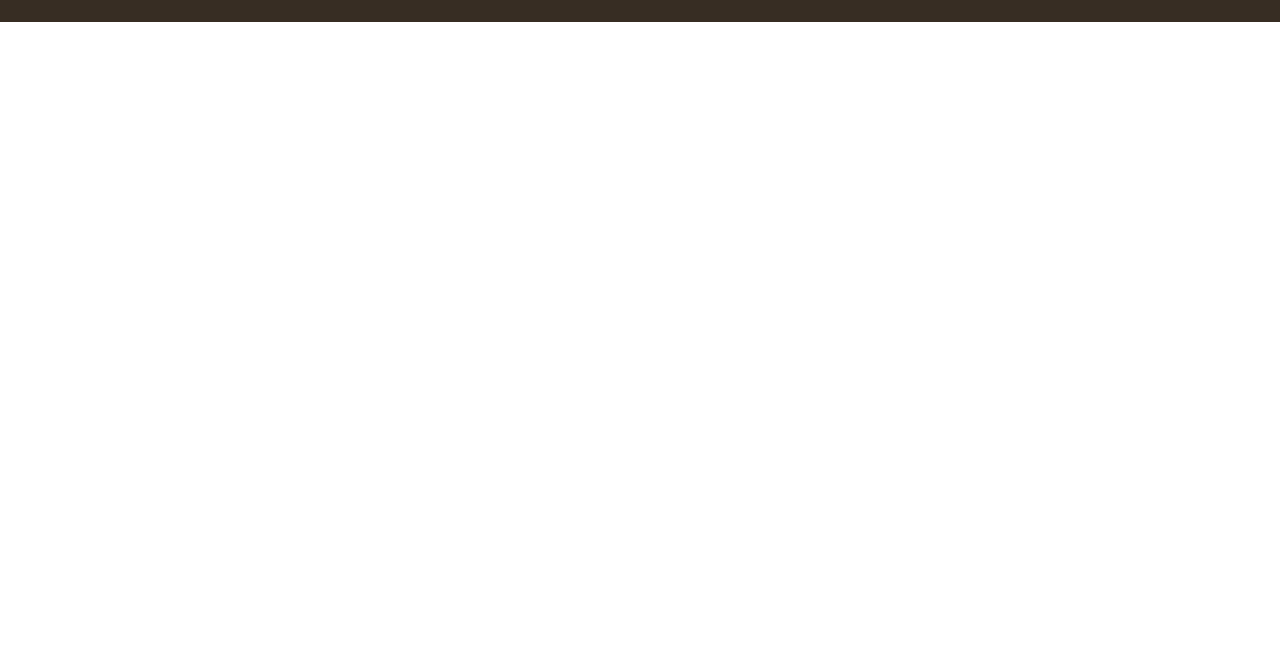
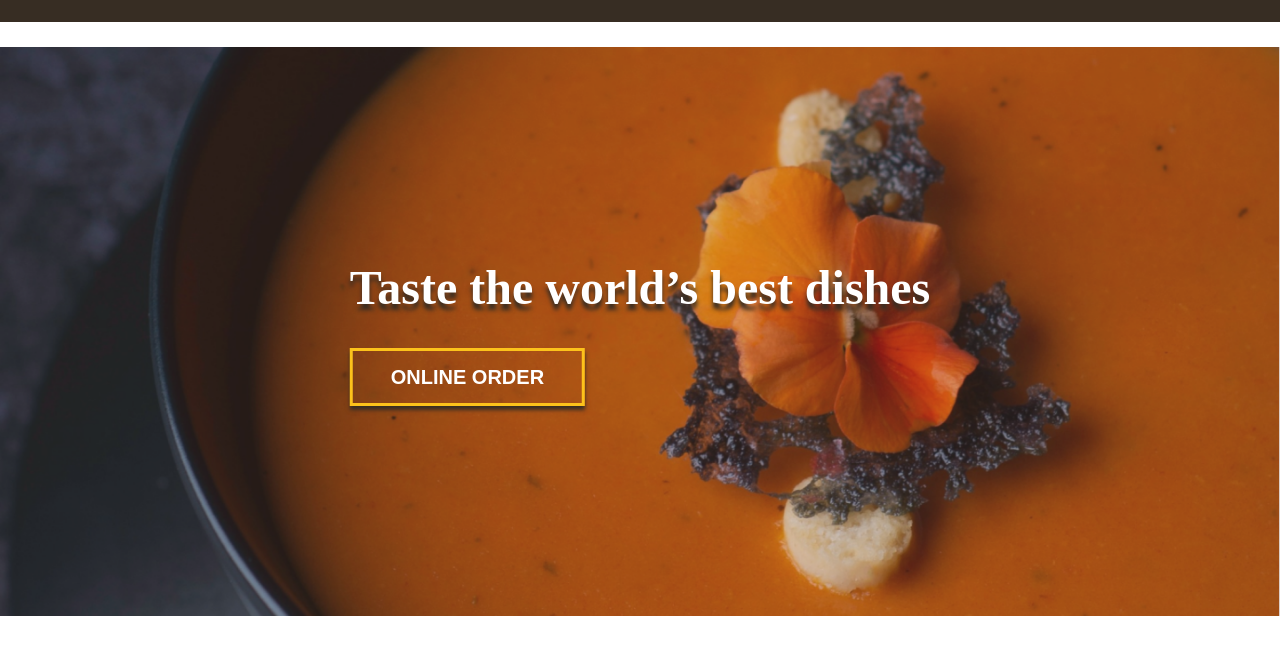
Before and after one commit to kurtskhala/homework7, a plain HTML site: page index.html in a window 1280 px wide. Shown: the part 82-736 px from the top of the page. Drawn offline with Linux system fonts and the light colour scheme.

Commit message:
add section1

```diff
--- a/css/styles.css
+++ b/css/styles.css
@@ -20,6 +20,7 @@
     width: inherit;
     left: 50%;
     transform: translateX(-50%);
+    z-index: 1;
  }
 
  .app-logo {
@@ -49,9 +50,43 @@
  }
 
 /* section1 */
-section {
-    height: 1000px;
+.app-section1 {
+    position: relative;
 }
+
+.app-section1-order {
+    position: absolute;
+    top: 50%;
+    left: 50%;
+    transform: translate(-50%, -50%);
+}
+
+.app-section1-cover {
+    height: 100%;
+    width: 100%;
+    object-fit: cover;
+}
+
+.app-section1-header {
+    color: #FFF;
+    text-shadow: 0px 6px 4px #372D23;
+    font-size: 48px;
+    font-weight: 700;
+    line-height: 56px;
+    margin-bottom: 32px;
+}
+
+.app-section1-button {
+    padding: 12px 38px;
+    border: 3px solid #FCC21B;
+    box-shadow: 0px 4px 4px 0px #372D23;
+    color: #FFF;
+    font-size: 20px;
+    font-weight: 700;
+    line-height: 28px;
+    background-color: transparent;
+}
+
 /* section2 */
 
 
--- a/index.html
+++ b/index.html
@@ -28,8 +28,12 @@
             <i class="fa-solid fa-bag-shopping app-header-icon"></i>
         </header>
         <!-- section1 -->
-        <section>
-
+        <section class="app-section1">
+            <img src="./images/foodcover.png" alt="cover" class="app-section1-cover">
+            <div class="app-section1-order">
+                <h2 class="app-section1-header">Taste the world’s best dishes</h2>
+                <button class="app-section1-button">ONLINE ORDER</button>
+            </div>
         </section>
         <!-- section2 -->
         <section>
```
